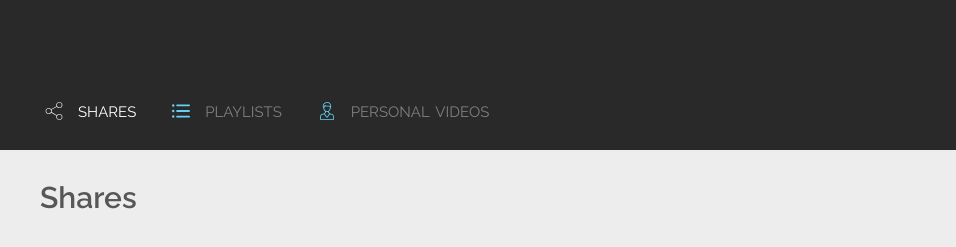
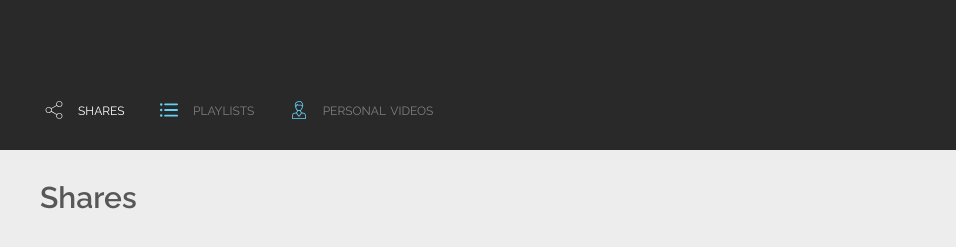
Before and after one commit to kristing40/kg-static-comp-challenge-2, a plain HTML site: page index.html in a window 1280 px wide. Shown: the top 247 px of the page, 0-956 px from the left. Drawn offline with Linux system fonts and the light colour scheme.

Commit message:
Reduce nav width to prevent menu item from dropping below

```diff
--- a/main.css
+++ b/main.css
@@ -335,7 +335,7 @@ textarea {
   }
 
   nav {
-    width: 480px;
+    width: 470px;
     display: inline-block;
     margin: 75px auto auto 10px;
   }
@@ -345,15 +345,11 @@ textarea {
   }
   .nav-links {
     padding: 15px;
-    font-size: 15px;
+    font-size: 17px;
   }
 
   .same-color-nav-links {
     color: #7F7F7F;
-  }
-
-  .nav-links {
-    font-size: 22px;
   }
 
   .comp-card {
@@ -372,7 +368,7 @@ textarea {
   }
 
   nav {
-    font-size: 23px;
+    font-size: 21px;
   }
 
   .comp-card {
```
Also changed, not shown: 1 other file.
